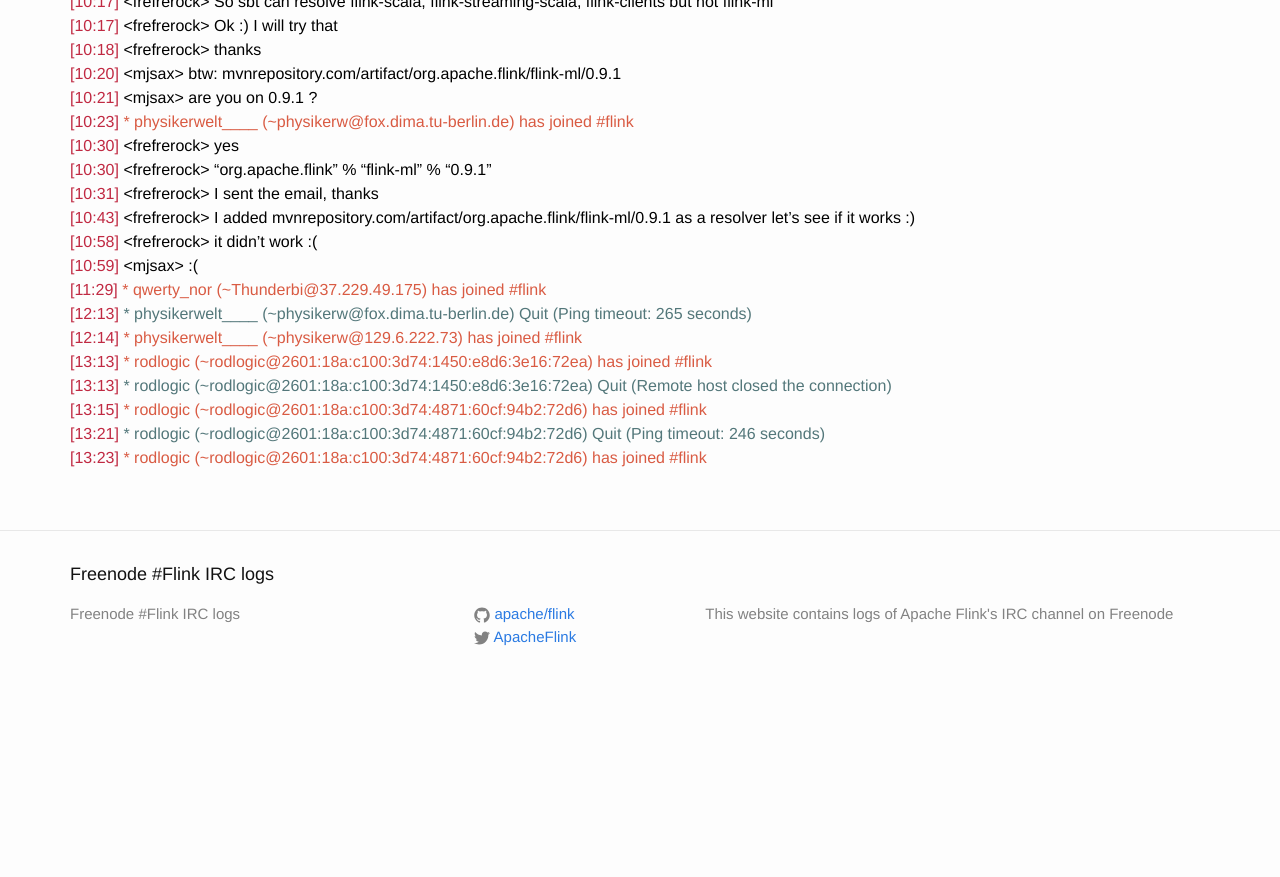
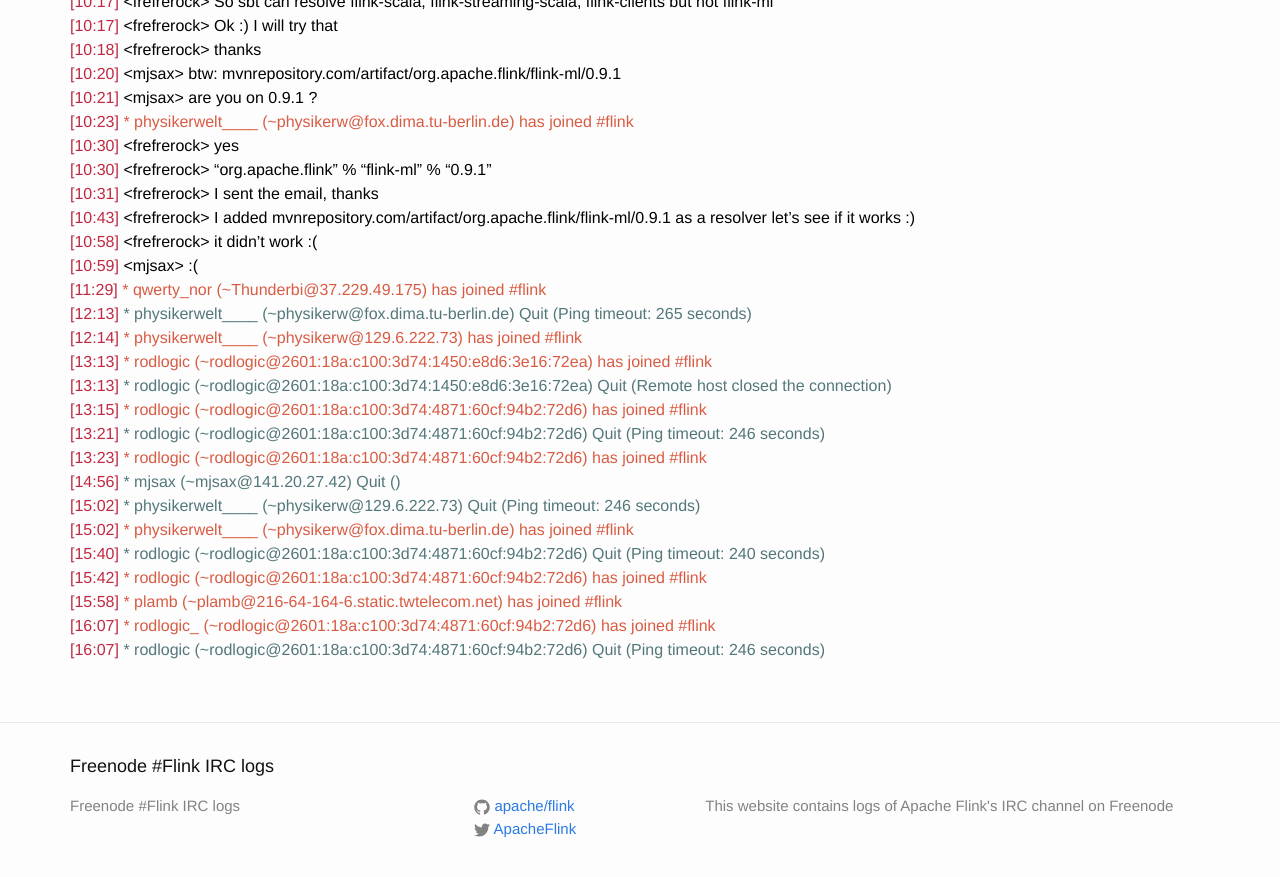
Before and after one commit to flink-irc-logs/flink-irc-logs.github.io, a Jekyll site: the page built from _posts/2015-10-28-logs.markdown, in a window 1280 px wide and 900 px high, scrolled down 618 px. Shown: the top 877 px of the window. Built offline with Jekyll 4.4.1, drawn with Linux system fonts in a browser that asks for light colours; before the commit the page ends 1326 px from its top, so only the background shows below that.

Commit message:
Update of the logs on Wed Oct 28 16:15:45 CET 2015

```diff
--- a/_posts/2015-10-28-logs.markdown
+++ b/_posts/2015-10-28-logs.markdown
@@ -41,3 +41,11 @@
 <span class="irc-date">[13:15]</span> <span class="irc-green">* rodlogic (~rodlogic@2601:18a:c100:3d74:4871:60cf:94b2:72d6) has joined #flink</span><br />
 <span class="irc-date">[13:21]</span> <span class="irc-navy">* rodlogic (~rodlogic@2601:18a:c100:3d74:4871:60cf:94b2:72d6) Quit (Ping timeout: 246 seconds)</span><br />
 <span class="irc-date">[13:23]</span> <span class="irc-green">* rodlogic (~rodlogic@2601:18a:c100:3d74:4871:60cf:94b2:72d6) has joined #flink</span><br />
+<span class="irc-date">[14:56]</span> <span class="irc-navy">* mjsax (~mjsax@141.20.27.42) Quit ()</span><br />
+<span class="irc-date">[15:02]</span> <span class="irc-navy">* physikerwelt____ (~physikerw@129.6.222.73) Quit (Ping timeout: 246 seconds)</span><br />
+<span class="irc-date">[15:02]</span> <span class="irc-green">* physikerwelt____ (~physikerw@fox.dima.tu-berlin.de) has joined #flink</span><br />
+<span class="irc-date">[15:40]</span> <span class="irc-navy">* rodlogic (~rodlogic@2601:18a:c100:3d74:4871:60cf:94b2:72d6) Quit (Ping timeout: 240 seconds)</span><br />
+<span class="irc-date">[15:42]</span> <span class="irc-green">* rodlogic (~rodlogic@2601:18a:c100:3d74:4871:60cf:94b2:72d6) has joined #flink</span><br />
+<span class="irc-date">[15:58]</span> <span class="irc-green">* plamb (~plamb@216-64-164-6.static.twtelecom.net) has joined #flink</span><br />
+<span class="irc-date">[16:07]</span> <span class="irc-green">* rodlogic_ (~rodlogic@2601:18a:c100:3d74:4871:60cf:94b2:72d6) has joined #flink</span><br />
+<span class="irc-date">[16:07]</span> <span class="irc-navy">* rodlogic (~rodlogic@2601:18a:c100:3d74:4871:60cf:94b2:72d6) Quit (Ping timeout: 246 seconds)</span><br />
```
